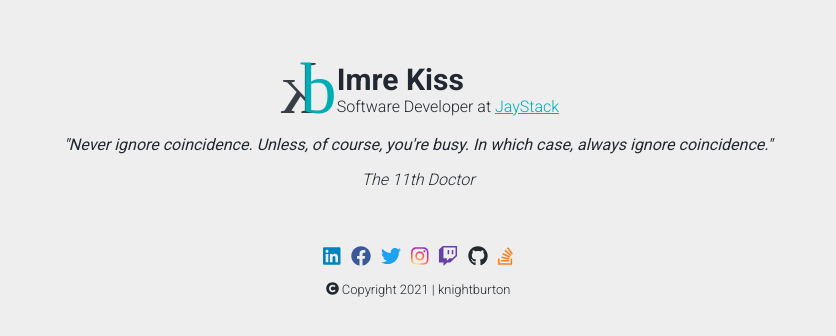
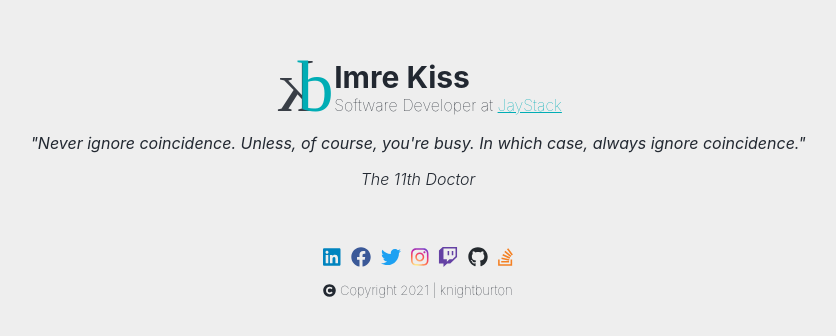
Before and after one commit to knightburton/knightburton.github.io, a React (Create React App) app: page / in a window 1280 px wide. Shown: the part 216-552 px from the top of the page, without its empty margins (222-1058 px from the left). Built offline with nearby package versions, Linux system fonts and the light colour scheme.

Commit message:
Remove custom fonts

```diff
--- a/public/index.html
+++ b/public/index.html
@@ -24,10 +24,6 @@
       work correctly both with client-side routing and a non-root public URL.
       Learn how to configure a non-root public URL by running `npm run build`.
     -->
-    <link rel="preconnect" href="https://fonts.googleapis.com">
-    <link rel="preconnect" href="https://fonts.gstatic.com" crossorigin>
-    <link rel="stylesheet" href="https://fonts.googleapis.com/css?family=Roboto:300,400,500,700&display=swap" />
-    <link rel="stylesheet" href="https://fonts.googleapis.com/icon?family=Material+Icons" />
     <title>knightburton - Imre Kiss</title>
   </head>
   <body>
--- a/src/index.css
+++ b/src/index.css
@@ -5,9 +5,7 @@
 
 body {
   margin: 0;
-  font-family: 'Roboto';
-  -webkit-font-smoothing: antialiased;
-  -moz-osx-font-smoothing: grayscale;
+  font-family: -apple-system, BlinkMacSystemFont, 'Segoe UI', 'Roboto', 'Oxygen', 'Ubuntu', 'Cantarell', 'Fira Sans', 'Droid Sans', 'Helvetica Neue', sans-serif;
   background-color: #eeeeee;
   color: #222831;
   display: flex;
@@ -111,11 +109,10 @@
   right: 5%;
   width: 90%;
   height: 1px;
-  background-image: linear-gradient(to right, transparent, #393E46, transparent);
+  background-image: linear-gradient(to right, transparent, #393e46, transparent);
 }
 
 .footer {
   font-size: small;
   font-weight: lighter;
-
 }
```
